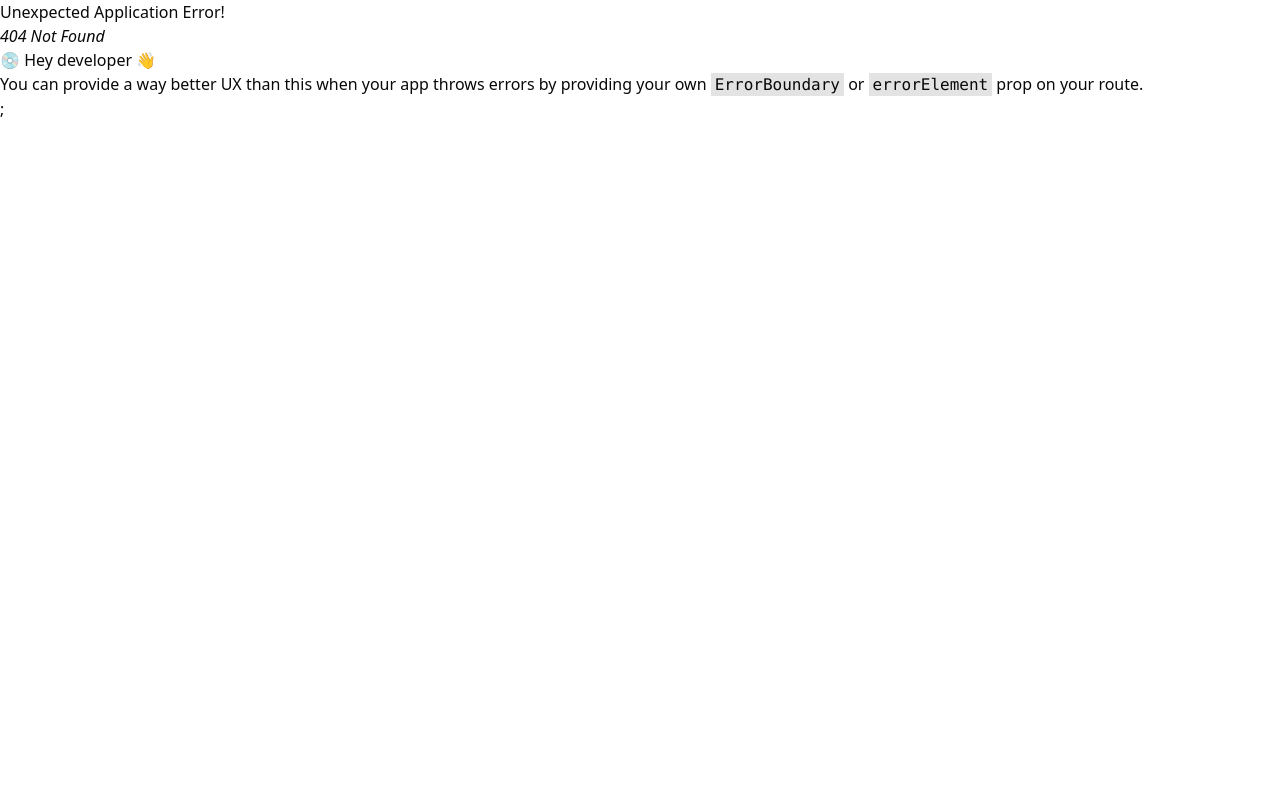
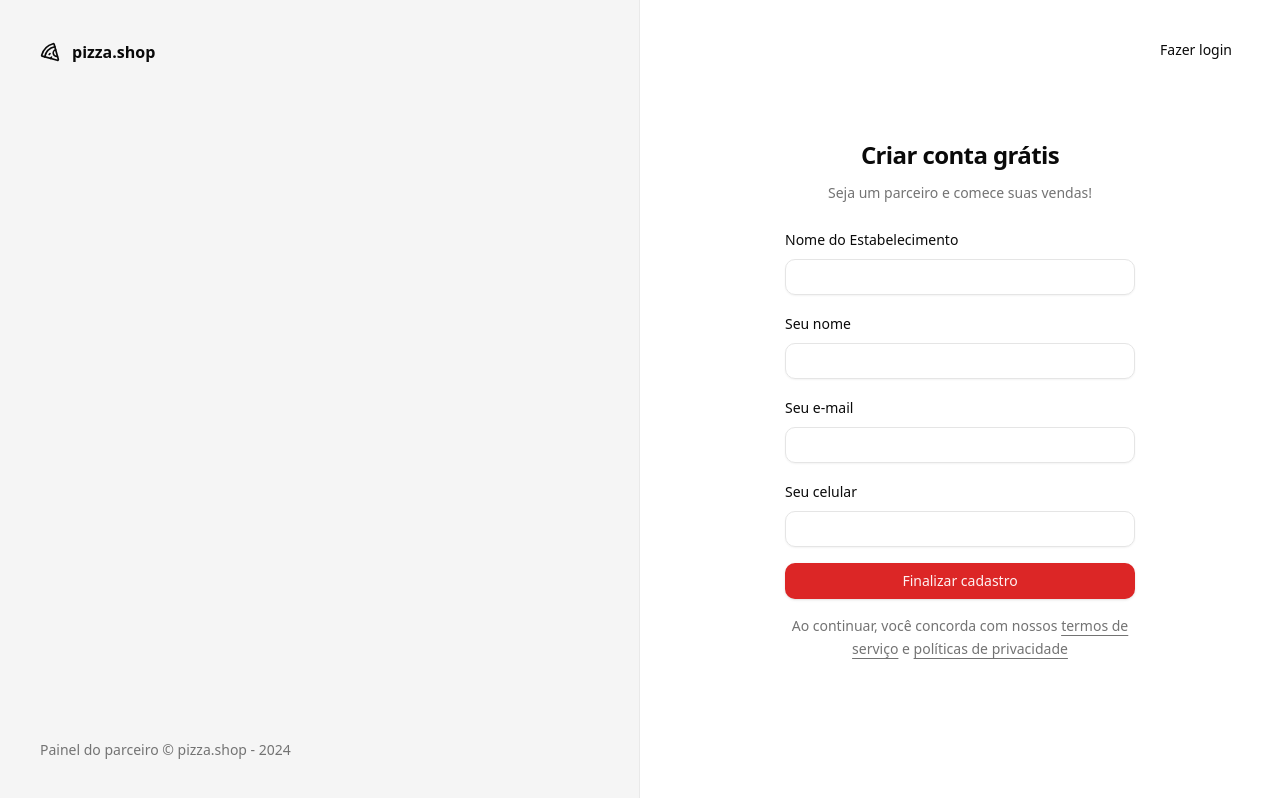
Before and after one commit to mateusramoscaetano/pizza-shop-web, a React (Vite) app: page /sign-up in a window 1280 px wide. Before the commit this address had no page. Built offline with nearby package versions, Linux system fonts and the light colour scheme.

Commit message:
adding layout of sign-in and sign-up page

```diff
--- a/src/app.tsx
+++ b/src/app.tsx
@@ -1,12 +1,14 @@
 import { RouterProvider } from "react-router-dom";
 import { router } from "./routes";
 import { Helmet, HelmetProvider } from "react-helmet-async";
+import { Toaster } from "sonner";
 
 export function App() {
   return (
     <HelmetProvider>
       <Helmet titleTemplate="%s | pizza.shop" />
-      <RouterProvider router={router} />;
+      <Toaster richColors />
+      <RouterProvider router={router} />
     </HelmetProvider>
   );
 }
--- a/src/index.css
+++ b/src/index.css
@@ -1,61 +1,64 @@
 @tailwind base;
 @tailwind components;
 @tailwind utilities;
+
 @layer base {
   :root {
     --background: 0 0% 100%;
-    --foreground: 240 10% 3.9%;
+    --foreground: 0 0% 3.9%;
     --card: 0 0% 100%;
-    --card-foreground: 240 10% 3.9%;
+    --card-foreground: 0 0% 3.9%;
     --popover: 0 0% 100%;
-    --popover-foreground: 240 10% 3.9%;
-    --primary: 240 5.9% 10%;
-    --primary-foreground: 0 0% 98%;
-    --secondary: 240 4.8% 95.9%;
-    --secondary-foreground: 240 5.9% 10%;
-    --muted: 240 4.8% 95.9%;
-    --muted-foreground: 240 3.8% 46.1%;
-    --accent: 240 4.8% 95.9%;
-    --accent-foreground: 240 5.9% 10%;
+    --popover-foreground: 0 0% 3.9%;
+    --primary: 0 72.2% 50.6%;
+    --primary-foreground: 0 85.7% 97.3%;
+    --secondary: 0 0% 96.1%;
+    --secondary-foreground: 0 0% 9%;
+    --muted: 0 0% 96.1%;
+    --muted-foreground: 0 0% 45.1%;
+    --accent: 0 0% 96.1%;
+    --accent-foreground: 0 0% 9%;
     --destructive: 0 84.2% 60.2%;
     --destructive-foreground: 0 0% 98%;
-    --border: 240 5.9% 90%;
-    --input: 240 5.9% 90%;
-    --ring: 240 10% 3.9%;
+    --border: 0 0% 89.8%;
+    --input: 0 0% 89.8%;
+    --ring: 0 72.2% 50.6%;
+    --radius: 0.75rem;
     --chart-1: 12 76% 61%;
     --chart-2: 173 58% 39%;
     --chart-3: 197 37% 24%;
     --chart-4: 43 74% 66%;
     --chart-5: 27 87% 67%;
-    --radius: 0.5rem
   }
+
   .dark {
-    --background: 240 10% 3.9%;
+    --background: 0 0% 3.9%;
     --foreground: 0 0% 98%;
-    --card: 240 10% 3.9%;
+    --card: 0 0% 3.9%;
     --card-foreground: 0 0% 98%;
-    --popover: 240 10% 3.9%;
+    --popover: 0 0% 3.9%;
     --popover-foreground: 0 0% 98%;
-    --primary: 0 0% 98%;
-    --primary-foreground: 240 5.9% 10%;
-    --secondary: 240 3.7% 15.9%;
+    --primary: 0 72.2% 50.6%;
+    --primary-foreground: 0 85.7% 97.3%;
+    --secondary: 0 0% 14.9%;
     --secondary-foreground: 0 0% 98%;
-    --muted: 240 3.7% 15.9%;
-    --muted-foreground: 240 5% 64.9%;
-    --accent: 240 3.7% 15.9%;
+    --muted: 0 0% 14.9%;
+    --muted-foreground: 0 0% 63.9%;
+    --accent: 0 0% 14.9%;
     --accent-foreground: 0 0% 98%;
     --destructive: 0 62.8% 30.6%;
     --destructive-foreground: 0 0% 98%;
-    --border: 240 3.7% 15.9%;
-    --input: 240 3.7% 15.9%;
-    --ring: 240 4.9% 83.9%;
+    --border: 0 0% 14.9%;
+    --input: 0 0% 14.9%;
+    --ring: 0 72.2% 50.6%;
     --chart-1: 220 70% 50%;
     --chart-2: 160 60% 45%;
     --chart-3: 30 80% 55%;
     --chart-4: 280 65% 60%;
-    --chart-5: 340 75% 55%
+    --chart-5: 340 75% 55%;
   }
 }
+
 @layer base {
   * {
     @apply border-border;
--- a/src/pages/_layouts/auth.tsx
+++ b/src/pages/_layouts/auth.tsx
@@ -1,10 +1,19 @@
 import { Outlet } from "react-router-dom";
+import { Pizza } from "lucide-react";
 
 export function AuthLayout() {
   return (
-    <div>
-      <h1>autenticação</h1>
-      <div>
+    <div className="min-h-screen grid grid-cols-2">
+      <div className="h-full border-r border-foreground/5 bg-muted p-10 text-muted-foreground flex flex-col justify-between">
+        <div className="flex items-center gap-3 text-large text-foreground font-medium">
+          <Pizza className="size-5" />
+          <span className="font-semibold">pizza.shop</span>
+        </div>
+        <footer className="text-sm">
+          Painel do parceiro &copy; pizza.shop - {new Date().getFullYear()}
+        </footer>
+      </div>
+      <div className="flex flex-col items-center justify-center relative">
         <Outlet />
       </div>
     </div>
--- a/src/pages/auth/sign-in.tsx
+++ b/src/pages/auth/sign-in.tsx
@@ -1,12 +1,73 @@
 import { Helmet } from "react-helmet-async";
+import { Label } from "../../components/ui/label";
+import { Input } from "../../components/ui/input";
+import { Button } from "../../components/ui/button";
+import { useForm } from "react-hook-form";
+import { z } from "zod";
+import { toast } from "sonner";
+import { Link } from "react-router-dom";
 
 interface ISignInProps {}
 
+const signInForm = z.object({
+  email: z.string().email(),
+});
+
+type SignInForm = z.infer<typeof signInForm>;
+
 export function SignIn({}: ISignInProps) {
+  const {
+    register,
+    handleSubmit,
+    formState: { isSubmitting },
+  } = useForm<SignInForm>();
+
+  async function handleSignIn(values: SignInForm) {
+    try {
+      await new Promise((resolve) => setTimeout(resolve, 2000));
+
+      toast.success("Enviamos um link de autenticação no seu e-mail.", {
+        action: {
+          label: "Reenviar",
+          onClick: () => handleSignIn(values),
+        },
+      });
+    } catch (error) {
+      toast.error("Credenciais inválidas.");
+    }
+  }
   return (
     <>
       <Helmet title="Login" />
-      <h1>sign-in</h1>
+      <div className="p-8">
+        <Button variant={"ghost"} asChild className="absolute right-8 top-8">
+          <Link to={"/sign-up"}>Novo Estabelecimento</Link>
+        </Button>
+        <div className="w-[350px] flex flex-col justify-center gap-6">
+          <div className="flex flex-col gap-3 text-center">
+            <h1 className="text-2xl font-semibold tracking-tight">
+              Acessar painel
+            </h1>
+            <p className="text-sm text-muted-foreground">
+              Acompanhe suas vendas pelo painel do parceiro!
+            </p>
+          </div>
+
+          <form
+            onSubmit={handleSubmit(handleSignIn)}
+            className="flex flex-col space-y-4"
+          >
+            <div className="space-y-2">
+              <Label htmlFor="email">Seu e-mail</Label>
+              <Input type="email" id="email" {...register("email")} />
+            </div>
+
+            <Button disabled={isSubmitting} className="w-full" type="submit">
+              Acessar Painel
+            </Button>
+          </form>
+        </div>
+      </div>
     </>
   );
 }
--- /dev/null
+++ b/src/pages/auth/sign-up.tsx
@@ -0,0 +1,108 @@
+import { Helmet } from "react-helmet-async";
+import { Label } from "../../components/ui/label";
+import { Input } from "../../components/ui/input";
+import { Button } from "../../components/ui/button";
+import { useForm } from "react-hook-form";
+import { z } from "zod";
+import { toast } from "sonner";
+import { Link, useNavigate } from "react-router-dom";
+
+interface ISignUpProps {}
+
+const signUpForm = z.object({
+  restaurantName: z.string().email(),
+  managerName: z.string().email(),
+  phone: z.string().email(),
+  email: z.string().email(),
+});
+
+type SignUpForm = z.infer<typeof signUpForm>;
+
+export function SignUp({}: ISignUpProps) {
+  const navigate = useNavigate();
+  const {
+    register,
+    handleSubmit,
+    formState: { isSubmitting },
+  } = useForm<SignUpForm>();
+
+  async function handleSignUp(values: SignUpForm) {
+    try {
+      await new Promise((resolve) => setTimeout(resolve, 2000));
+
+      toast.success("Restaurante cadastrado com sucesso.", {
+        action: {
+          label: "Login",
+          onClick: () => navigate("/sign-in"),
+        },
+      });
+    } catch (error) {
+      toast.error("Erro ao cadastrar o restaurante.");
+    }
+  }
+  return (
+    <>
+      <Helmet title="Cadastro" />
+      <div className="p-8">
+        <Button variant={"ghost"} asChild className="absolute right-8 top-8">
+          <Link to={"/sign-in"}>Fazer login</Link>
+        </Button>
+        <div className="w-[350px] flex flex-col justify-center gap-6">
+          <div className="flex flex-col gap-3 text-center">
+            <h1 className="text-2xl font-semibold tracking-tight">
+              Criar conta grátis
+            </h1>
+            <p className="text-sm text-muted-foreground">
+              Seja um parceiro e comece suas vendas!
+            </p>
+          </div>
+
+          <form
+            onSubmit={handleSubmit(handleSignUp)}
+            className="flex flex-col space-y-4"
+          >
+            <div className="space-y-2">
+              <Label htmlFor="restaurantName">Nome do Estabelecimento</Label>
+              <Input
+                type="text"
+                id="restaurantName"
+                {...register("restaurantName")}
+              />
+            </div>
+            <div className="space-y-2">
+              <Label htmlFor="managerName">Seu nome</Label>
+              <Input
+                type="text"
+                id="managerName"
+                {...register("managerName")}
+              />
+            </div>
+            <div className="space-y-2">
+              <Label htmlFor="email">Seu e-mail</Label>
+              <Input type="email" id="email" {...register("email")} />
+            </div>
+            <div className="space-y-2">
+              <Label htmlFor="phone">Seu celular</Label>
+              <Input type="tel" id="phone" {...register("phone")} />
+            </div>
+
+            <Button disabled={isSubmitting} className="w-full" type="submit">
+              Finalizar cadastro
+            </Button>
+
+            <p className="p-x-6 text-center text-sm leading-relaxed text-muted-foreground">
+              Ao continuar, você concorda com nossos{" "}
+              <a className="underline underline-offset-4" href="">
+                termos de serviço
+              </a>{" "}
+              e{" "}
+              <a className="underline underline-offset-4" href="">
+                políticas de privacidade
+              </a>
+            </p>
+          </form>
+        </div>
+      </div>
+    </>
+  );
+}
--- a/src/routes.tsx
+++ b/src/routes.tsx
@@ -5,6 +5,7 @@ import { Dashboard } from "./pages/app/dashboard";
 import { SignIn } from "./pages/auth/sign-in";
 import { AppLayout } from "./pages/_layouts/app";
 import { AuthLayout } from "./pages/_layouts/auth";
+import { SignUp } from "./pages/auth/sign-up";
 
 export const router = createBrowserRouter([
   {
@@ -25,6 +26,10 @@ export const router = createBrowserRouter([
         path: "/sign-in",
         element: <SignIn />,
       },
+      {
+        path: "/sign-up",
+        element: <SignUp />,
+      },
     ],
   },
 ]);
```
